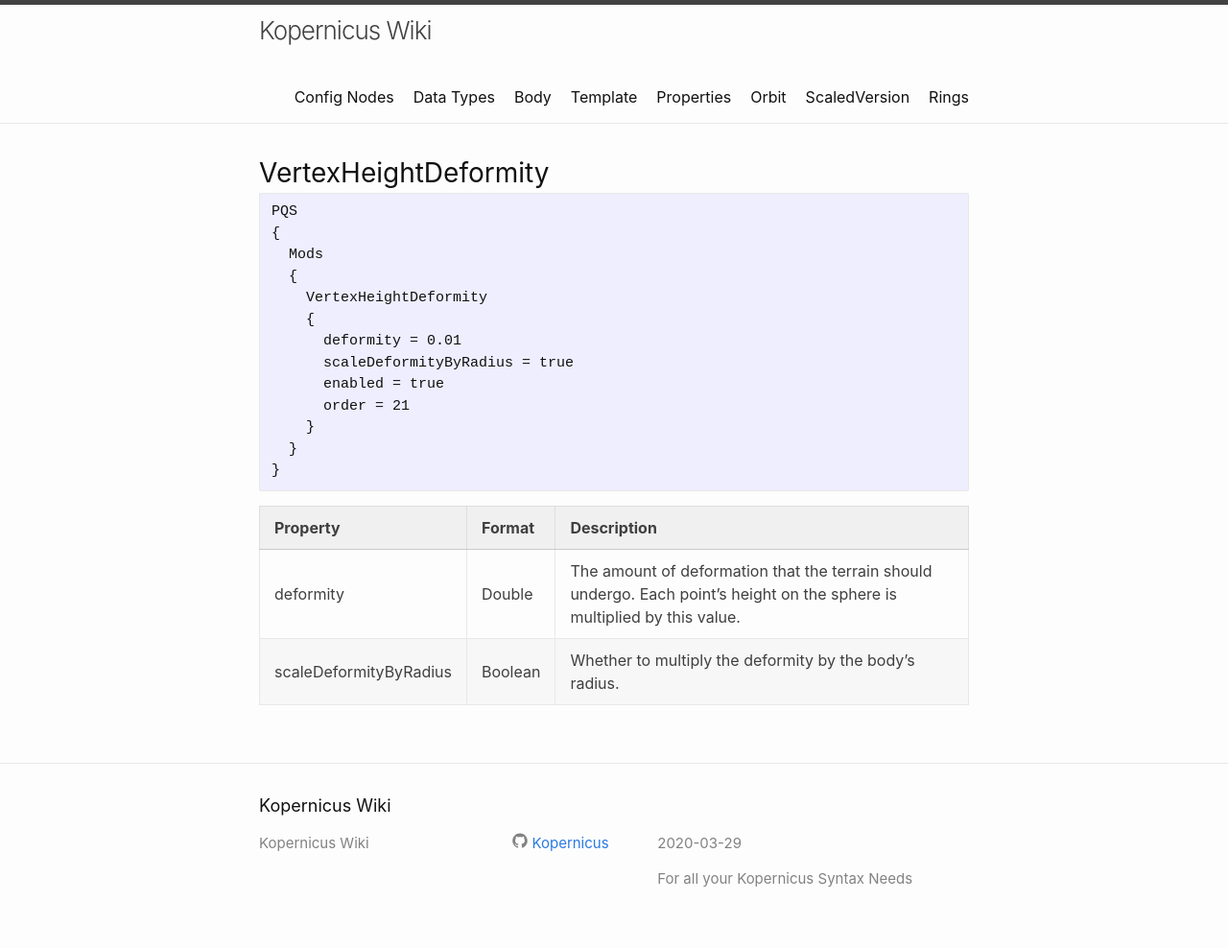
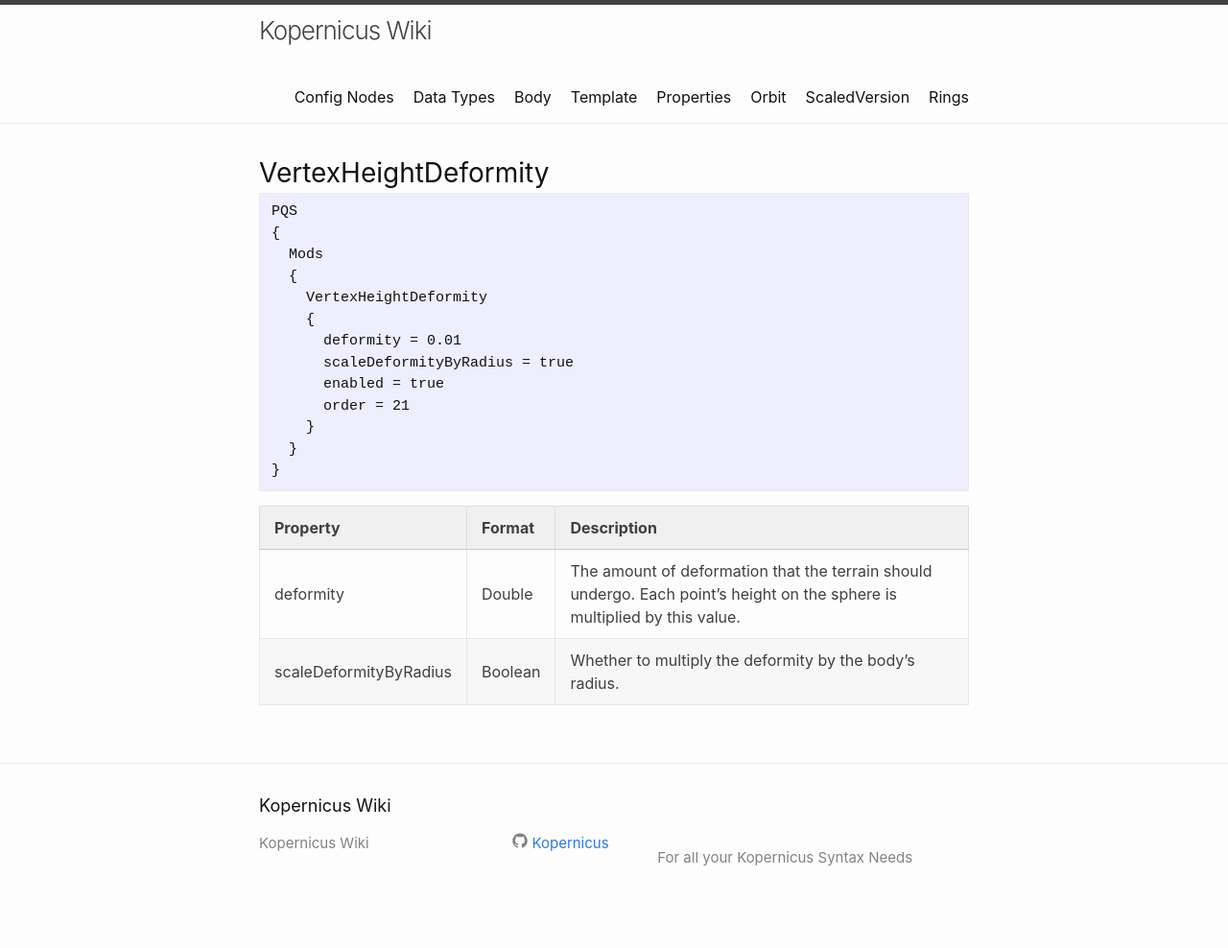
Before and after one commit to Kopernicus/wiki, a Jekyll site: the page built from kex/VertexHeightDeformity.md, in a window 1280 px wide. Shown: the whole page at 96% size. Built offline with Jekyll 4.4.1, drawn with Linux system fonts in a browser that asks for light colours; after the commit the page ends 965 px from its top, so only the background shows below that.

Commit message:
more columns and newlines

```diff
--- a/_includes/footer.html
+++ b/_includes/footer.html
@@ -24,9 +24,9 @@
         <div class="footer-col footer-col-2">
           {%- include social.html -%}
         </div>
-
         <div class="footer-col footer-col-3">
-          <p>{{- site.build_date | escape -}}</p>
+        </div>
+        <div class="footer-col footer-col-4">
           <p>{{- site.description | escape -}}</p>
         </div>
       </div>
--- a/assets/main.css
+++ b/assets/main.css
@@ -290,6 +290,10 @@ table {
   width: -webkit-calc(45% - (30px / 2));
   width: calc(45% - (30px / 2)); }
 
+.footer-col-4 {
+  width: -webkit-calc(45% - (30px / 2));
+  width: calc(45% - (30px / 2)); }
+
 @media screen and (max-width: 800px) {
   .footer-col-1,
   .footer-col-2 {
```
Also changed, not shown: index.md (+1 -0 lines).
